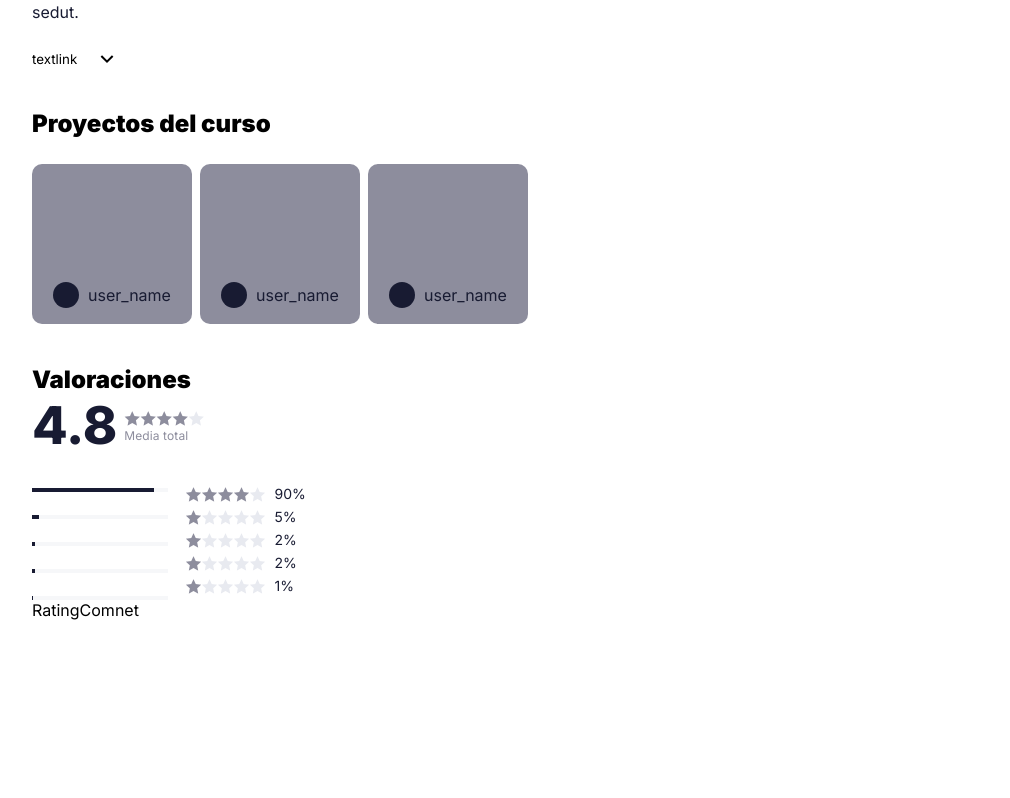
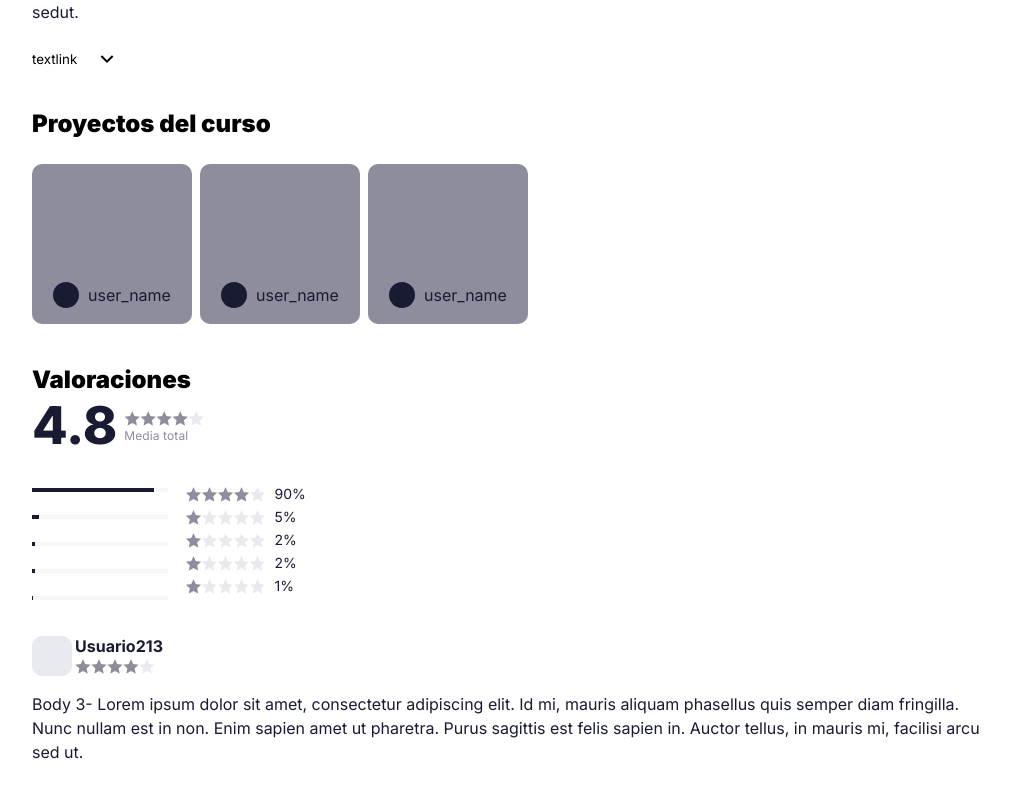
Before and after one commit to kedeinroga/crashcourse-front, a React (Create React App) app: page / in a window 1280 px wide. Shown: the part 1853-2651 px from the top of the page, without its empty margins (132-1142 px from the left). Before the commit the page ends 2537 px from the top, so only its background shows below. Built offline with nearby package versions, Linux system fonts and the light colour scheme.

Commit message:
component of the user who comments on the course already has styles and the component is added in the view of the course page in detail

```diff
--- /dev/null
+++ b/src/components/UI/RatingComent.css
@@ -0,0 +1,32 @@
+.rating-coment__content {
+  margin-top: 36px;
+}
+
+.rating-coment__content--body {
+  color: var(--color-black);
+}
+
+.rating-coment__user--data {
+  display: flex;
+  flex-direction: column;
+}
+
+.rating-coment__user {
+  display: flex;
+  gap: 3px;
+  margin-bottom: 16px;
+}
+
+.rating-coment__user--photo {
+  height: 40px;
+  width: 40px;
+  border-radius: 10px;
+  background: #e8eaf0;
+}
+
+.rating-coment__user--data p {
+  font-size: 16px;
+  font-weight: 700;
+  line-height: 20px;
+  letter-spacing: 0px;
+}
--- /dev/null
+++ b/src/components/UI/RatingComent.tsx
@@ -0,0 +1,29 @@
+import "./RatingComent.css";
+
+function RatingComent() {
+  return (
+    <div className="rating-coment__content">
+      <div className="rating-coment__user">
+        <div className="rating-coment__user--photo"></div>
+        <div className="rating-coment__user--data">
+          <p>Usuario213</p>
+          <div className="rating-coment__user--stars">
+            <i className="ri-star-fill start-active"></i>
+            <i className="ri-star-fill start-active"></i>
+            <i className="ri-star-fill start-active"></i>
+            <i className="ri-star-fill start-active"></i>
+            <i className="ri-star-fill"></i>
+          </div>
+        </div>
+      </div>
+      <p className="rating-coment__content--body">
+        Body 3- Lorem ipsum dolor sit amet, consectetur adipiscing elit. Id mi,
+        mauris aliquam phasellus quis semper diam fringilla. Nunc nullam est in
+        non. Enim sapien amet ut pharetra. Purus sagittis est felis sapien in.
+        Auctor tellus, in mauris mi, facilisi arcu sed ut.
+      </p>
+    </div>
+  );
+}
+
+export default RatingComent;
--- a/src/components/UI/RatingComnet.tsx
+++ /dev/null
@@ -1,7 +0,0 @@
-import "./RatingComnet.css";
-
-function RatingComnet() {
-  return <div>RatingComnet</div>;
-}
-
-export default RatingComnet;
--- a/src/components/cursodetail/Ratings.css
+++ b/src/components/cursodetail/Ratings.css
@@ -11,3 +11,7 @@
   text-align: left;
   color: #000000;
 }
+
+/* .start-active {
+  color: var(--color-gray);
+} */
--- a/src/components/cursodetail/Ratings.tsx
+++ b/src/components/cursodetail/Ratings.tsx
@@ -1,13 +1,13 @@
 import "./Ratings.css";
 import RatingStar from "../UI/RatingStar";
-import RatingComnet from "../UI/RatingComnet";
+import RatingComent from "../UI/RatingComent";
 
 function Ratings() {
   return (
     <div className="ratings-content">
       <p className="ratings-content__title">Valoraciones</p>
       <RatingStar />
-      <RatingComnet />
+      <RatingComent />
     </div>
   );
 }
```
Also changed, not shown: src/components/UI/RatingComnet.css (deleted).
